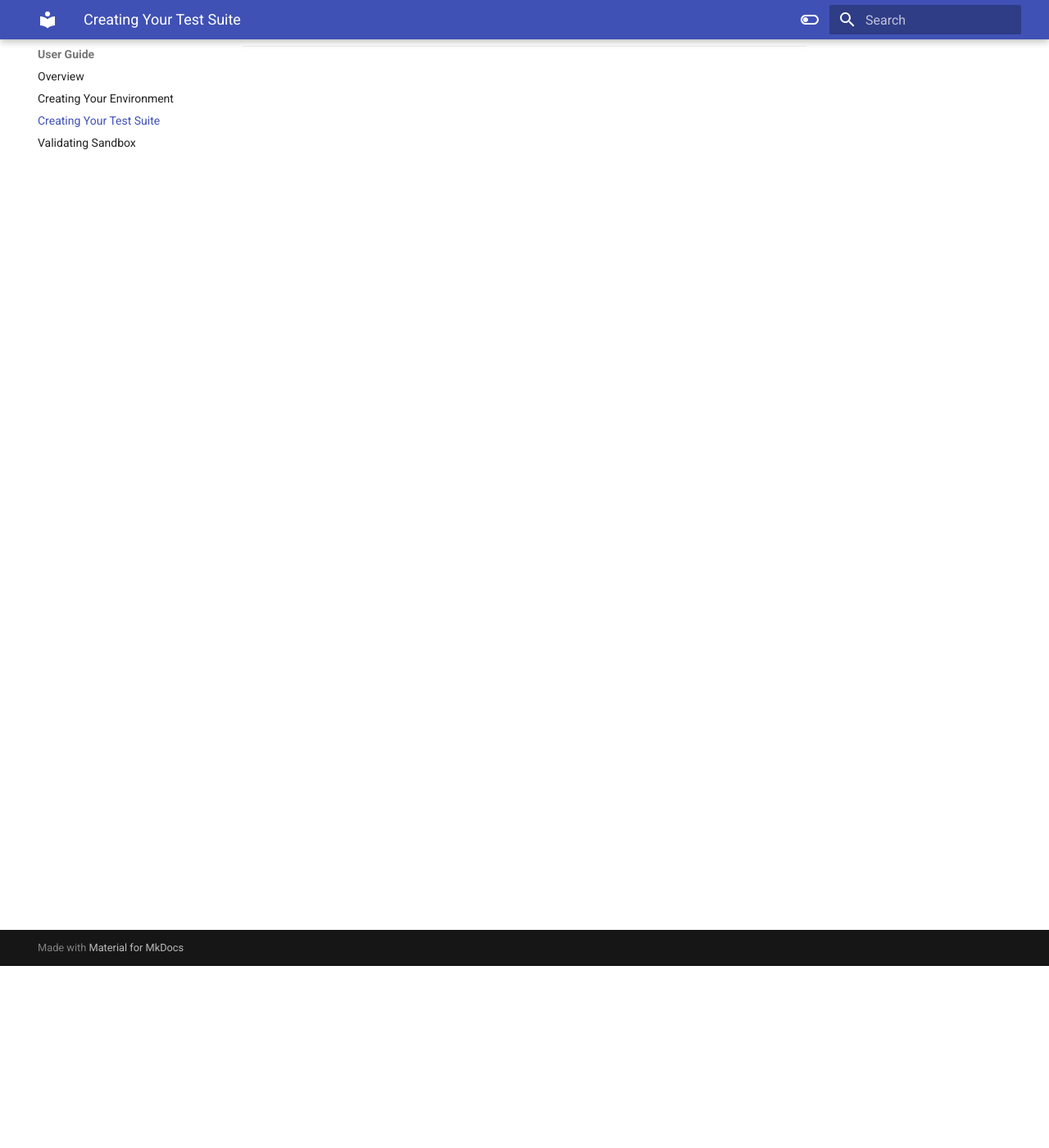
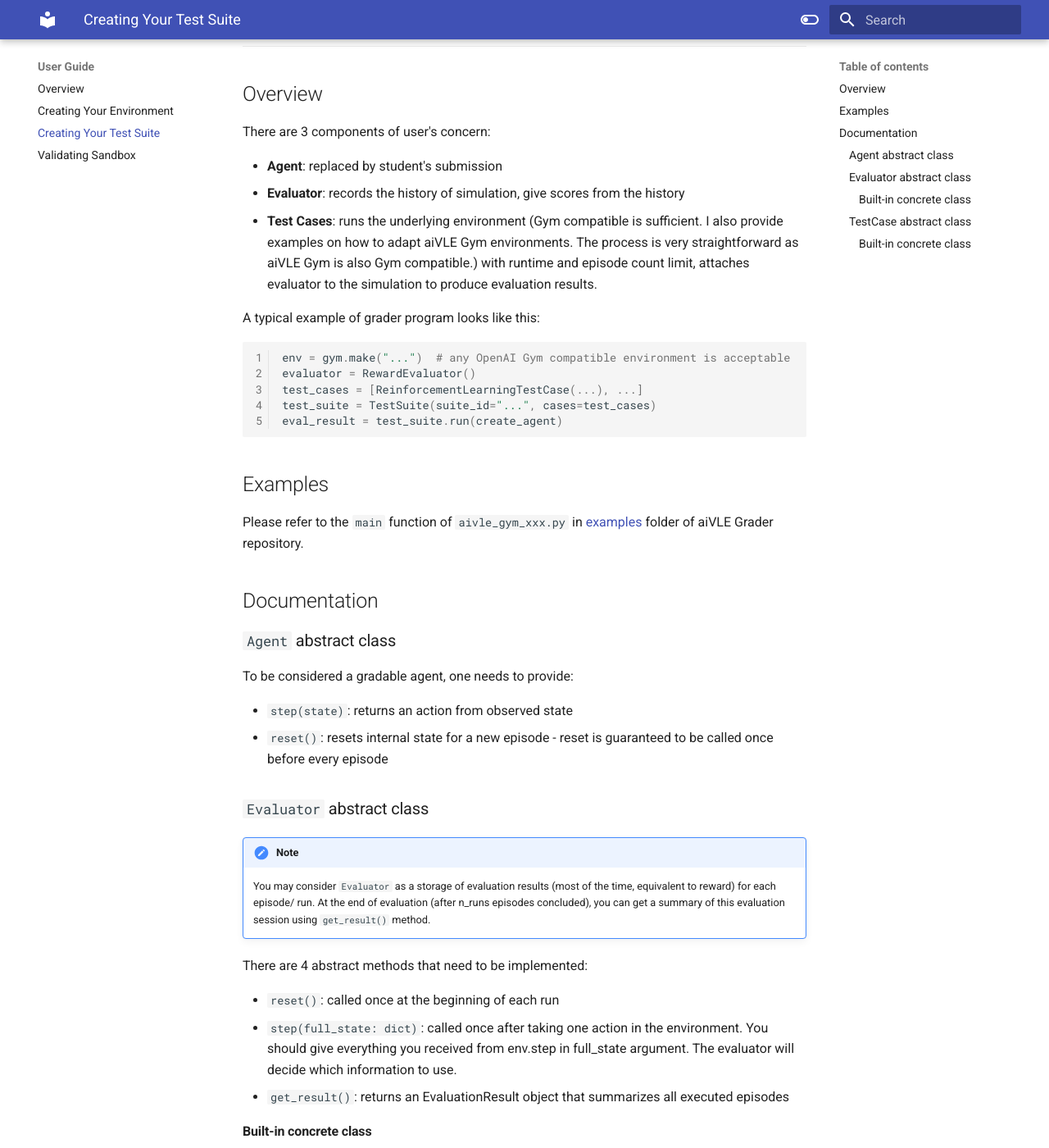
Before and after one commit to edu-ai/aivle-docs, an MkDocs documentation site: the page built from docs/user-guide/aivle-grader.md, in a window 1280 px wide and 1400 px high, scrolled down 222 px. Shown: the whole window at 82% size. Built offline with MkDocs 1.6.1 and Material for MkDocs 9.7.7, drawn with Linux system fonts in a browser that asks for light colours; some of the changed text lies outside the part shown.

Commit message:
new: doc for aivle grader

````diff
--- a/docs/user-guide/aivle-grader.md
+++ b/docs/user-guide/aivle-grader.md
@@ -3,3 +3,81 @@
 [GitHub repo](https://github.com/edu-ai/aivle-grader)
 
 ---
+
+## Overview
+
+There are 3 components of user's concern:
+
+- **Agent**: replaced by student's submission
+- **Evaluator**: records the history of simulation, give scores from the history
+- **Test Cases**: runs the underlying environment (Gym compatible is sufficient. I also provide examples on how to adapt
+aiVLE Gym environments. The process is very straightforward as aiVLE Gym is also Gym compatible.) with runtime and
+episode count limit, attaches evaluator to the simulation to produce evaluation results.
+
+A typical example of grader program looks like this:
+
+```python
+env = gym.make("...")  # any OpenAI Gym compatible environment is acceptable
+evaluator = RewardEvaluator()
+test_cases = [ReinforcementLearningTestCase(...), ...]
+test_suite = TestSuite(suite_id="...", cases=test_cases)
+eval_result = test_suite.run(create_agent)
+```
+
+## Examples
+
+Please refer to the `main` function of `aivle_gym_xxx.py` in [examples](https://github.com/edu-ai/aivle-grader/tree/main/examples)
+folder of aiVLE Grader repository.
+
+## Documentation
+
+### `Agent` abstract class
+
+To be considered a gradable agent, one needs to provide:
+
+- `step(state)`: returns an action from observed state
+- `reset()`: resets internal state for a new episode - reset is guaranteed to be called once before every episode
+
+### `Evaluator` abstract class
+
+!!! note
+    You may consider `Evaluator` as a storage of evaluation results (most of the time, equivalent to reward) for each episode/
+    run. At the end of evaluation (after n_runs episodes concluded), you can get a summary of this evaluation session using
+    `get_result()` method.
+
+There are 4 abstract methods that need to be implemented:
+
+- `reset()`: called once at the beginning of each run
+- `step(full_state: dict)`: called once after taking one action in the environment. You should give everything you
+received from env.step in full_state argument. The evaluator will decide which information to use.
+- `get_result()`: returns an EvaluationResult object that summarizes all executed episodes
+
+#### Built-in concrete class
+
+You may refer to these concrete implementations before creating your own custom concrete subclass.
+
+- `RewardEvaluator`: computes average reward across episodes
+    - ensure reward field is provided in full_state
+- `StepCountEvaluator`: computes average steps across episodes
+    - no special requirements
+
+### TestCase abstract class
+
+There are 6 properties that need initialization:
+
+- `case_id`
+- `time_limit`
+- `n_runs`: number of episodes to run
+- `agent_init`: init params passed to `__init__` method of Agent
+- `env`: Gym compatible environment
+- `evaluator`: `Evaluator` object
+
+There is one abstract method that needs to be implemented:
+
+- `run`: runs the env environment for `n_runs` times with evaluator attached to the execution.
+
+#### Built-in concrete class
+
+You may refer to these concrete implementations before creating your own custom concrete subclass.
+
+- `ReinforcementLearningTestCase`
--- a/mkdocs.yml
+++ b/mkdocs.yml
@@ -22,6 +22,7 @@ markdown_extensions:
       linenums_style: table
   - pymdownx.superfences
   - attr_list
+  - admonition
 nav:
   - Home: index.md
   - User Guide:
````
Also changed, not shown: README.md (added, +4 -0 lines).
